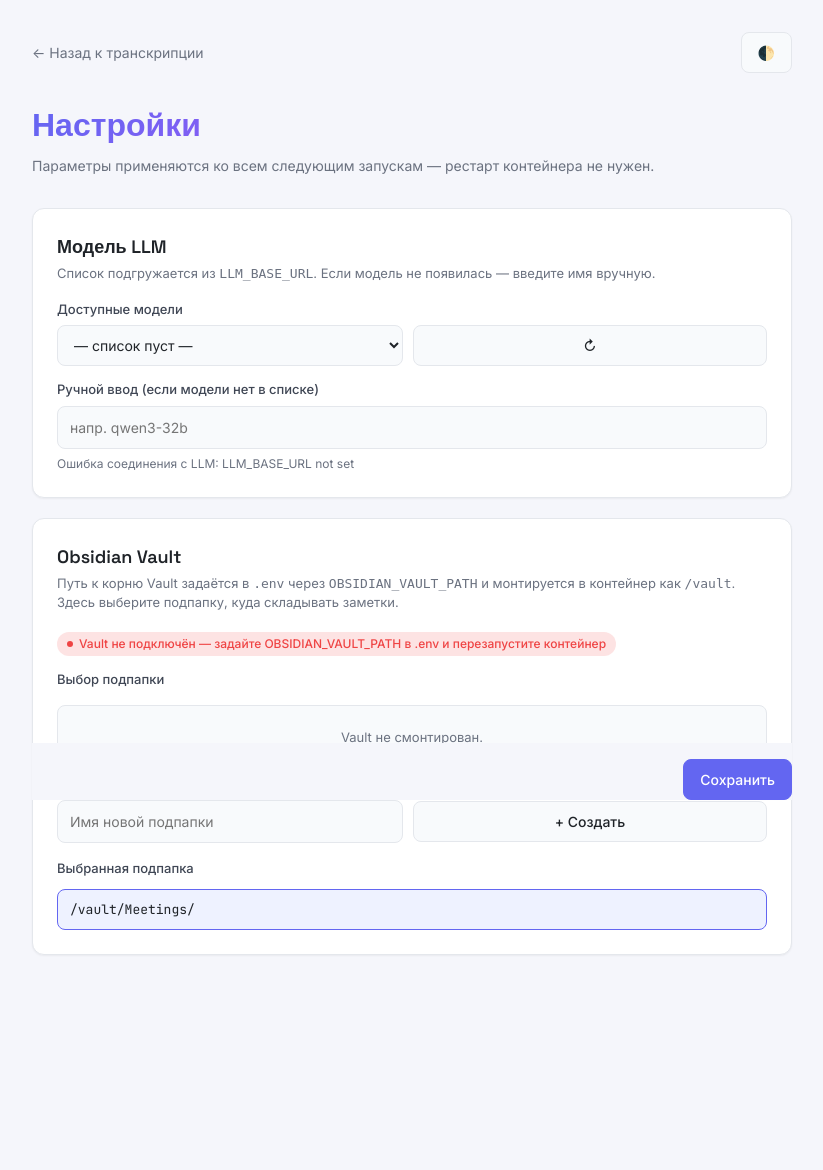
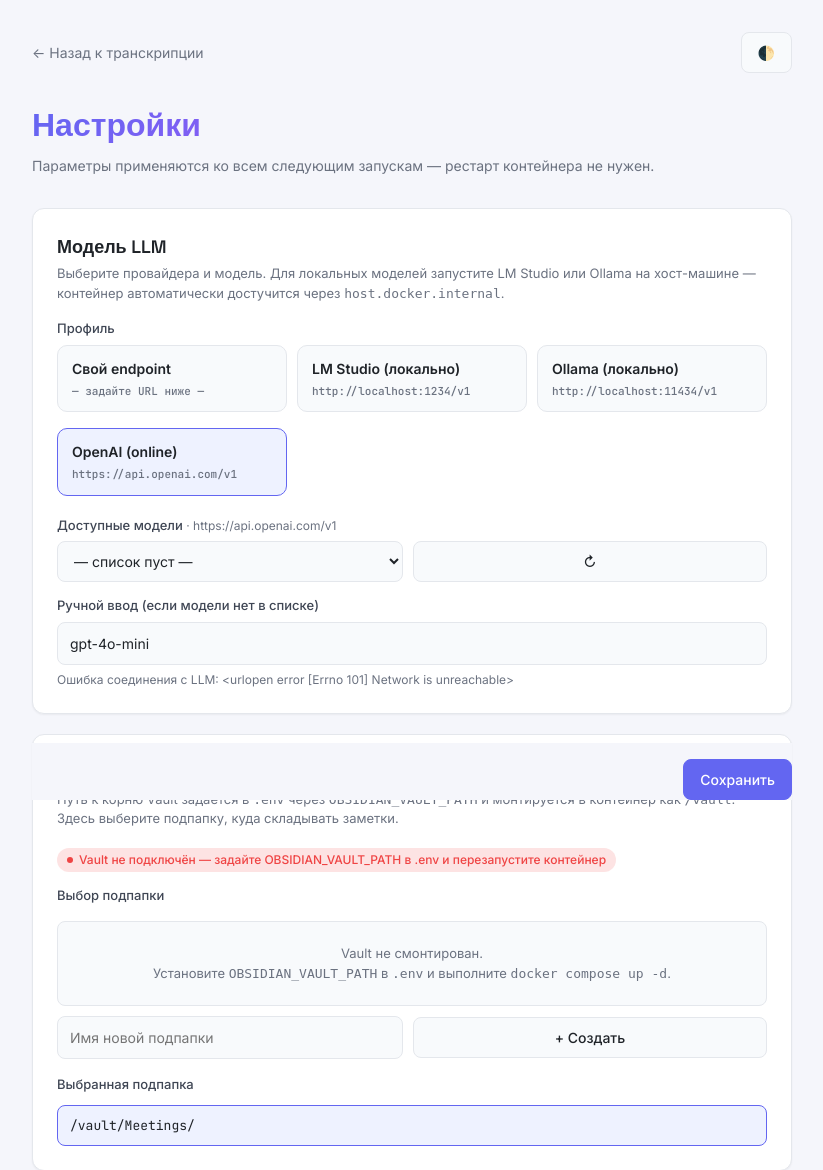
Before and after one commit to levcenkod/meeting-transcriber, a Flask app: page /settings in a window 1280 px wide. Shown: the top 1170 px of the page, without its empty margins (228-1051 px from the left). Before the commit the page ends 955 px from the top, so only its background shows below. Run offline with Flask 3, Linux system fonts and the light colour scheme; data that the repository does not hold is empty; parts of the project's set-up code (start-up, migrations or seed data) failed here and were passed over.

Commit message:
Add LLM profile support and UI
Introduce configurable LLM profiles (openai, lmstudio, ollama, custom) with per-profile defaults and per-profile model persistence. Expand settings storage/logic: add LLM_PROFILE, LLM_PROFILE_MODELS, LLM_CUSTOM_BASE_URL/KEY, and functions to resolve the effective base URL/api key/model while preserving legacy LLM_MODEL for compatibility. Update /api/settings to expose profiles and effective settings, and update .env.example with profile docs and fallbacks. Add frontend UI for selecting profiles, custom URL/key fields, per-profile model selection, and save/load flows so the chosen profile and models are persisted and applied to the runtime environment.

```diff
--- a/app.py
+++ b/app.py
@@ -29,7 +29,25 @@ CATEGORIES_FILE = OUTPUT_DIR / "_categories.json"  # user-defined cat/subcat tre
 
 # ── Runtime settings (UI-editable, persist on disk) ──────────────────────────
 
-_SETTINGS_KEYS = ("LLM_MODEL", "OBSIDIAN_SUBFOLDER")
+# LLM provider presets. Each profile = (label, base_url, default_model, needs_user_api_key).
+# `base_url` can be None for "custom" — the user enters their own URL.
+LLM_PROFILES: dict[str, dict] = {
+    "openai":   {"label": "OpenAI (online)",       "base_url": "https://api.openai.com/v1",   "default_model": "gpt-4o-mini", "needs_key": True},
+    "lmstudio": {"label": "LM Studio (локально)", "base_url": "http://localhost:1234/v1",    "default_model": "qwen3-32b",   "needs_key": False},
+    "ollama":   {"label": "Ollama (локально)",    "base_url": "http://localhost:11434/v1",   "default_model": "qwen3:8b",    "needs_key": False},
+    "custom":   {"label": "Свой endpoint",         "base_url": None,                            "default_model": "",            "needs_key": True},
+}
+DEFAULT_LLM_PROFILE = "openai"
+
+# Known settings keys. Values may be str or (for LLM_PROFILE_MODELS) dict.
+_SETTINGS_KEYS = (
+    "LLM_PROFILE",            # active profile id (key of LLM_PROFILES)
+    "LLM_PROFILE_MODELS",     # {profile_id: model_name}
+    "LLM_CUSTOM_BASE_URL",    # only used when profile == "custom"
+    "LLM_CUSTOM_API_KEY",     # only used when profile == "custom"
+    "LLM_MODEL",              # legacy single-model setting (kept for compat)
+    "OBSIDIAN_SUBFOLDER",
+)
 
 
 def _load_settings() -> dict:
@@ -37,7 +55,18 @@ def _load_settings() -> dict:
     try:
         if SETTINGS_FILE.exists():
             data = json.loads(SETTINGS_FILE.read_text(encoding="utf-8"))
-            return {k: data[k] for k in _SETTINGS_KEYS if k in data and data[k]}
+            out: dict = {}
+            for k in _SETTINGS_KEYS:
+                if k not in data:
+                    continue
+                v = data[k]
+                if k == "LLM_PROFILE_MODELS":
+                    if isinstance(v, dict):
+                        out[k] = {pk: str(pv) for pk, pv in v.items()
+                                  if isinstance(pk, str) and pv}
+                elif v not in (None, ""):
+                    out[k] = v
+            return out
     except Exception:
         pass
     return {}
@@ -46,14 +75,23 @@ def _load_settings() -> dict:
 def _save_settings(data: dict) -> dict:
     current = _load_settings()
     for k in _SETTINGS_KEYS:
-        if k in data:
-            v = data.get(k)
-            if isinstance(v, str):
-                v = v.strip()
-            if v:
-                current[k] = v
-            else:
-                current.pop(k, None)
+        if k not in data:
+            continue
+        v = data[k]
+        if k == "LLM_PROFILE_MODELS":
+            if isinstance(v, dict):
+                existing = current.get(k, {}) if isinstance(current.get(k), dict) else {}
+                for pk, pv in v.items():
+                    if isinstance(pk, str) and isinstance(pv, str) and pv.strip():
+                        existing[pk] = pv.strip()
+                current[k] = existing
+            continue
+        if isinstance(v, str):
+            v = v.strip()
+        if v:
+            current[k] = v
+        else:
+            current.pop(k, None)
     OUTPUT_DIR.mkdir(parents=True, exist_ok=True)
     SETTINGS_FILE.write_text(
         json.dumps(current, ensure_ascii=False, indent=2), encoding="utf-8"
@@ -61,11 +99,53 @@ def _save_settings(data: dict) -> dict:
     return current
 
 
+def _active_llm_profile(settings: dict | None = None) -> str:
+    s = settings if settings is not None else _load_settings()
+    pid = s.get("LLM_PROFILE") or os.environ.get("LLM_PROFILE") or DEFAULT_LLM_PROFILE
+    return pid if pid in LLM_PROFILES else DEFAULT_LLM_PROFILE
+
+
+def _resolve_llm_for_profile(profile_id: str, settings: dict) -> dict:
+    """Compute effective {base_url, api_key, model} for a given profile."""
+    prof = LLM_PROFILES.get(profile_id, LLM_PROFILES[DEFAULT_LLM_PROFILE])
+    profile_models = settings.get("LLM_PROFILE_MODELS") or {}
+    # Model: per-profile stored → legacy LLM_MODEL (only for active profile) → default
+    model = profile_models.get(profile_id) or ""
+    if not model and profile_id == _active_llm_profile(settings):
+        model = settings.get("LLM_MODEL") or os.environ.get("LLM_MODEL") or ""
+    if not model:
+        model = prof["default_model"]
+
+    if profile_id == "custom":
+        base_url = (settings.get("LLM_CUSTOM_BASE_URL")
+                    or os.environ.get("LLM_BASE_URL") or "")
+        api_key  = (settings.get("LLM_CUSTOM_API_KEY")
+                    or os.environ.get("LLM_API_KEY") or "not-required")
+    else:
+        base_url = prof["base_url"] or ""
+        if prof["needs_key"]:
+            api_key = os.environ.get("LLM_API_KEY") or ""
+        else:
+            api_key = "not-required"
+    return {"base_url": base_url, "api_key": api_key, "model": model}
+
+
 def _effective_env() -> dict:
-    """Return os.environ merged with persisted UI settings (settings win)."""
+    """Return os.environ merged with persisted UI settings, applying active LLM profile."""
     env = {**os.environ}
-    for k, v in _load_settings().items():
-        env[k] = v
+    settings = _load_settings()
+    profile_id = _active_llm_profile(settings)
+    resolved = _resolve_llm_for_profile(profile_id, settings)
+    if resolved["base_url"]:
+        env["LLM_BASE_URL"] = resolved["base_url"]
+    if resolved["api_key"]:
+        env["LLM_API_KEY"]  = resolved["api_key"]
+    if resolved["model"]:
+        env["LLM_MODEL"]    = resolved["model"]
+    env["LLM_PROFILE"] = profile_id
+    sub = settings.get("OBSIDIAN_SUBFOLDER")
+    if sub:
+        env["OBSIDIAN_SUBFOLDER"] = sub
     return env
 
 
@@ -467,23 +547,37 @@ def settings_page():
 
 @app.route("/api/settings", methods=["GET", "POST"])
 def api_settings():
-    """Read/update UI-editable runtime settings (LLM_MODEL, OBSIDIAN_SUBFOLDER).
-
-    POST body: JSON {LLM_MODEL?: str, OBSIDIAN_SUBFOLDER?: str}
-    """
+    """Read/update UI-editable runtime settings (LLM profile/model, Obsidian subfolder)."""
     if request.method == "POST":
         data = request.get_json(silent=True) or {}
         _save_settings(data)
     persisted = _load_settings()
+    active = _active_llm_profile(persisted)
+    resolved_per_profile = {
+        pid: _resolve_llm_for_profile(pid, persisted) for pid in LLM_PROFILES
+    }
     return jsonify({
         "settings": persisted,
+        "active_profile": active,
+        "profiles": {
+            pid: {
+                "label":         prof["label"],
+                "base_url":      resolved_per_profile[pid]["base_url"],
+                "default_model": prof["default_model"],
+                "needs_key":     prof["needs_key"],
+                "model":         resolved_per_profile[pid]["model"],
+                "editable_url":  pid == "custom",
+            } for pid, prof in LLM_PROFILES.items()
+        },
         "effective": {
-            "LLM_MODEL":          persisted.get("LLM_MODEL")          or os.environ.get("LLM_MODEL", ""),
+            "LLM_PROFILE":        active,
+            "LLM_BASE_URL":       resolved_per_profile[active]["base_url"],
+            "LLM_MODEL":          resolved_per_profile[active]["model"],
             "OBSIDIAN_SUBFOLDER": persisted.get("OBSIDIAN_SUBFOLDER") or os.environ.get("OBSIDIAN_SUBFOLDER", "Meetings"),
         },
-        "llm_base_url":       os.environ.get("LLM_BASE_URL", ""),
-        "vault_mounted":      _vault_available(),
-        "vault_subfolder":    _vault_subfolder(),
+        "llm_base_url":    resolved_per_profile[active]["base_url"],
+        "vault_mounted":   _vault_available(),
+        "vault_subfolder": _vault_subfolder(),
     })
 
 
--- a/templates/index.html
+++ b/templates/index.html
@@ -1705,7 +1705,9 @@ async function loadRuntimeSettings() {
     if (!r.ok) return;
     const d = await r.json();
     const eff = d.effective || {};
-    if (currentModelBadge) currentModelBadge.textContent = eff.LLM_MODEL || '—';
+    const profLabel = d.profiles?.[eff.LLM_PROFILE]?.label || '';
+    const modelText = (eff.LLM_MODEL || '—') + (profLabel ? ` · ${profLabel}` : '');
+    if (currentModelBadge) currentModelBadge.textContent = modelText;
     if (currentVaultBadge) {
       if (d.vault_mounted) {
         currentVaultBadge.textContent = (eff.OBSIDIAN_SUBFOLDER || 'Meetings') + '/  ●';
--- a/templates/settings.html
+++ b/templates/settings.html
@@ -178,6 +178,27 @@
     .save-status.ok { color: var(--success); }
     .save-status.err { color: var(--error); }
     .small { font-size: 12px; color: var(--muted); margin-top: 6px; }
+
+    /* ── LLM profile picker ── */
+    .profiles { display: grid; grid-template-columns: repeat(auto-fit, minmax(180px, 1fr)); gap: 10px; margin-bottom: 14px; }
+    .profile {
+      display: flex; flex-direction: column; gap: 4px;
+      padding: 12px 14px;
+      background: var(--bg-subtle);
+      border: 1.5px solid var(--border);
+      border-radius: 10px;
+      cursor: pointer;
+      transition: border-color .15s, background .15s;
+    }
+    .profile:hover { border-color: var(--accent); }
+    .profile.active { border-color: var(--accent); background: var(--accent-soft); }
+    .profile .p-title { font-weight: 600; font-size: 14px; color: var(--text); }
+    .profile .p-url   { font-family: 'JetBrains Mono', monospace; font-size: 11px; color: var(--muted); word-break: break-all; }
+    .profile input[type="radio"] { display: none; }
+    .custom-fields { display: none; margin-top: 12px; padding: 12px; background: var(--bg-subtle); border: 1px dashed var(--border); border-radius: 8px; }
+    .custom-fields.show { display: block; }
+    .custom-fields label { margin-top: 8px; }
+    .custom-fields label:first-child { margin-top: 0; }
   </style>
 </head>
 <body>
@@ -194,9 +215,19 @@
   <!-- LLM Model -->
   <div class="card">
     <h2>Модель LLM</h2>
-    <p class="hint">Список подгружается из <code id="llm-endpoint-hint">LLM_BASE_URL</code>. Если модель не появилась — введите имя вручную.</p>
+    <p class="hint">Выберите провайдера и модель. Для локальных моделей запустите LM Studio или Ollama на хост-машине — контейнер автоматически достучится через <code>host.docker.internal</code>.</p>
 
-    <label for="model-select">Доступные модели</label>
+    <label>Профиль</label>
+    <div class="profiles" id="profiles"></div>
+
+    <div class="custom-fields" id="custom-fields">
+      <label for="custom-url">Base URL (OpenAI-совместимый, должен заканчиваться на <code>/v1</code>)</label>
+      <input type="text" id="custom-url" placeholder="http://localhost:8000/v1">
+      <label for="custom-key">API key (опционально)</label>
+      <input type="text" id="custom-key" placeholder="sk-... или not-required">
+    </div>
+
+    <label for="model-select" style="margin-top:14px;">Доступные модели <span id="profile-endpoint-hint" style="color:var(--muted); font-weight:400; font-size:12px;"></span></label>
     <div class="row">
       <select id="model-select">
         <option value="">— загрузка…</option>
@@ -206,7 +237,7 @@
 
     <div style="margin-top: 14px;">
       <label for="model-manual">Ручной ввод (если модели нет в списке)</label>
-      <input type="text" id="model-manual" placeholder="напр. qwen3-32b">
+      <input type="text" id="model-manual" placeholder="напр. qwen3:32b">
     </div>
     <div class="small" id="model-current">Активная модель: —</div>
   </div>
@@ -249,7 +280,11 @@ const modelSelect      = document.getElementById('model-select');
 const modelManual      = document.getElementById('model-manual');
 const modelCurrent     = document.getElementById('model-current');
 const refreshModelsBtn = document.getElementById('refresh-models');
-const llmEndpointHint  = document.getElementById('llm-endpoint-hint');
+const profilesEl       = document.getElementById('profiles');
+const customFieldsEl   = document.getElementById('custom-fields');
+const customUrlInput   = document.getElementById('custom-url');
+const customKeyInput   = document.getElementById('custom-key');
+const profileEndpointHint = document.getElementById('profile-endpoint-hint');
 
 const vaultStatusText  = document.getElementById('vault-status-text');
 const vaultStatusPill  = document.getElementById('vault-status-pill').querySelector('.pill');
@@ -265,10 +300,15 @@ const saveStatus = document.getElementById('save-status');
 
 let state = {
   vaultMounted: false,
-  currentPath: '',    // breadcrumb position inside /vault
+  currentPath: '',
   selectedSubfolder: 'Meetings',
   llmModel: '',
   availableModels: [],
+  activeProfile: 'openai',
+  profiles: {},
+  profileModels: {},   // {profile_id: chosen_model}
+  customUrl: '',
+  customKey: '',
 };
 
 // ── Theme toggle ─────────────────────────────────────────────────────────────
@@ -284,12 +324,19 @@ async function init() {
   try {
     const r = await fetch('/api/settings');
     const d = await r.json();
-    state.vaultMounted     = !!d.vault_mounted;
+    state.vaultMounted      = !!d.vault_mounted;
     state.selectedSubfolder = d.effective?.OBSIDIAN_SUBFOLDER || 'Meetings';
     state.llmModel          = d.effective?.LLM_MODEL || '';
-    if (d.llm_base_url) llmEndpointHint.textContent = d.llm_base_url;
-    modelCurrent.textContent = 'Активная модель: ' + (state.llmModel || '—');
-    modelManual.value = state.llmModel;
+    state.activeProfile     = d.active_profile || 'openai';
+    state.profiles          = d.profiles || {};
+    state.profileModels     = (d.settings?.LLM_PROFILE_MODELS) || {};
+    state.customUrl         = d.settings?.LLM_CUSTOM_BASE_URL || '';
+    state.customKey         = d.settings?.LLM_CUSTOM_API_KEY || '';
+    customUrlInput.value    = state.customUrl;
+    customKeyInput.value    = state.customKey;
+    modelCurrent.textContent = 'Активная модель: ' + (state.llmModel || '—') + ' · ' + (state.profiles[state.activeProfile]?.label || '');
+    modelManual.value = state.profileModels[state.activeProfile] || state.llmModel;
+    renderProfiles();
     renderVaultStatus();
     updateSelectedPath();
     await loadModels();
@@ -300,6 +347,42 @@ async function init() {
     saveStatus.className = 'save-status err';
   }
 }
+
+// ── Profile picker ───────────────────────────────────────────────────────────
+function renderProfiles() {
+  const ids = Object.keys(state.profiles);
+  profilesEl.innerHTML = ids.map(pid => {
+    const p = state.profiles[pid];
+    const active = pid === state.activeProfile ? ' active' : '';
+    const url = p.editable_url ? (state.customUrl || '— задайте URL ниже —') : (p.base_url || '');
+    return `
+      <label class="profile${active}" data-pid="${escapeAttr(pid)}">
+        <input type="radio" name="llm-profile" value="${escapeAttr(pid)}"${active ? ' checked' : ''}>
+        <span class="p-title">${escapeHtml(p.label)}</span>
+        <span class="p-url">${escapeHtml(url)}</span>
+      </label>`;
+  }).join('');
+  profilesEl.querySelectorAll('.profile').forEach(el => {
+    el.addEventListener('click', () => selectProfile(el.dataset.pid));
+  });
+  customFieldsEl.classList.toggle('show', state.activeProfile === 'custom');
+  const activeUrl = state.activeProfile === 'custom' ? state.customUrl : state.profiles[state.activeProfile]?.base_url;
+  profileEndpointHint.textContent = activeUrl ? '· ' + activeUrl : '';
+}
+
+function selectProfile(pid) {
+  if (!state.profiles[pid] || pid === state.activeProfile) return;
+  if (modelManual.value.trim()) {
+    state.profileModels[state.activeProfile] = modelManual.value.trim();
+  }
+  state.activeProfile = pid;
+  modelManual.value = state.profileModels[pid] || state.profiles[pid].default_model || '';
+  renderProfiles();
+  loadModels();
+}
+
+customUrlInput.addEventListener('input', () => { state.customUrl = customUrlInput.value.trim(); renderProfiles(); });
+customKeyInput.addEventListener('input', () => { state.customKey = customKeyInput.value.trim(); });
 
 // ── LLM models ───────────────────────────────────────────────────────────────
 async function loadModels() {
@@ -468,19 +551,31 @@ createFolderBtn.addEventListener('click', async () => {
 saveBtn.addEventListener('click', async () => {
   const model = (modelManual.value || modelSelect.value || '').trim();
   const sub   = (state.selectedSubfolder || '').trim();
+  if (model) state.profileModels[state.activeProfile] = model;
   saveBtn.disabled = true;
   saveStatus.textContent = 'Сохранение…';
   saveStatus.className = 'save-status';
   try {
+    const payload = {
+      LLM_PROFILE:         state.activeProfile,
+      LLM_PROFILE_MODELS:  state.profileModels,
+      LLM_MODEL:           model,
+      OBSIDIAN_SUBFOLDER:  sub,
+    };
+    if (state.activeProfile === 'custom') {
+      payload.LLM_CUSTOM_BASE_URL = state.customUrl;
+      payload.LLM_CUSTOM_API_KEY  = state.customKey;
+    }
     const r = await fetch('/api/settings', {
       method: 'POST',
       headers: { 'Content-Type': 'application/json' },
-      body: JSON.stringify({ LLM_MODEL: model, OBSIDIAN_SUBFOLDER: sub }),
+      body: JSON.stringify(payload),
     });
     if (!r.ok) throw new Error('HTTP ' + r.status);
     const d = await r.json();
     state.llmModel = d.effective?.LLM_MODEL || model;
-    modelCurrent.textContent = 'Активная модель: ' + (state.llmModel || '—');
+    state.profiles = d.profiles || state.profiles;
+    modelCurrent.textContent = 'Активная модель: ' + (state.llmModel || '—') + ' · ' + (state.profiles[state.activeProfile]?.label || '');
     flash('Сохранено');
   } catch (e) {
     flash('Ошибка: ' + e.message, true);
```
Also changed, not shown: 1 other file.
